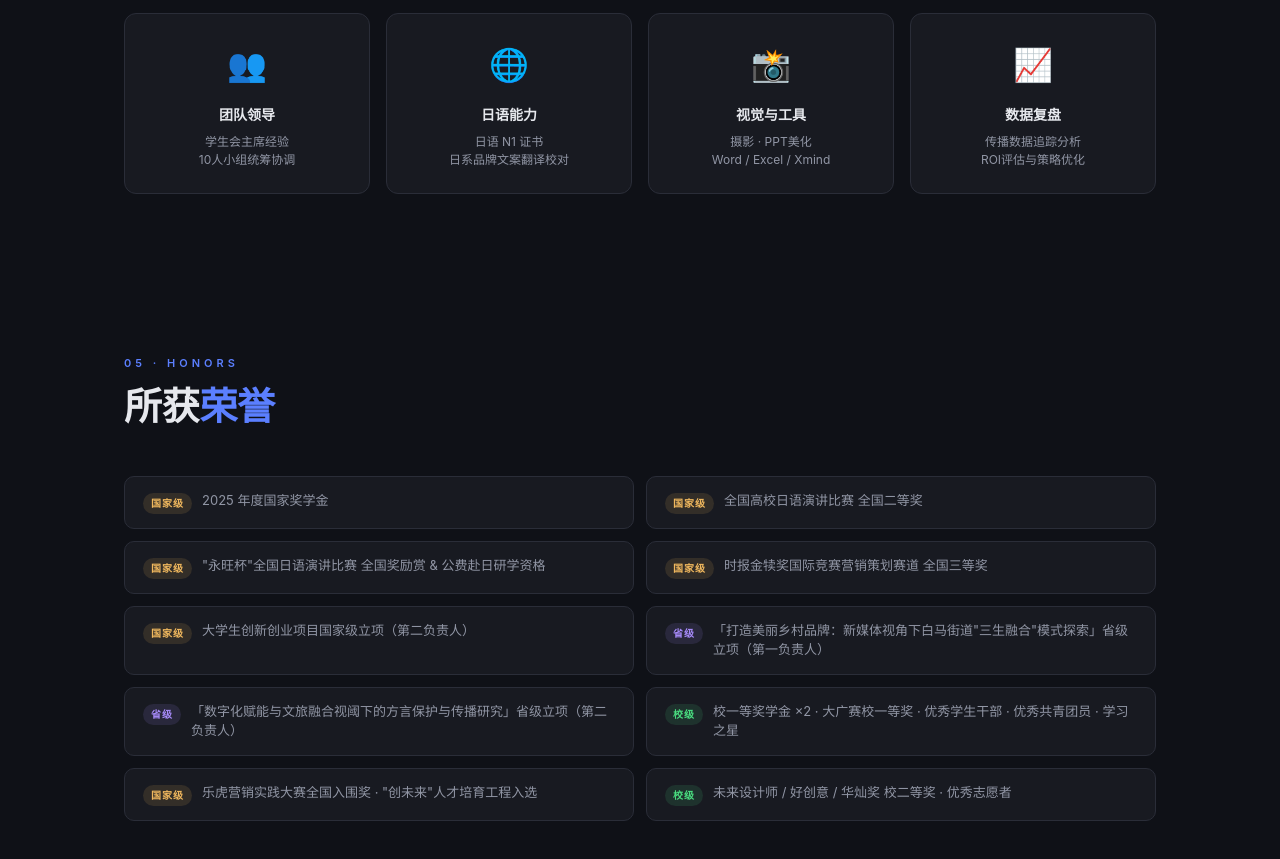
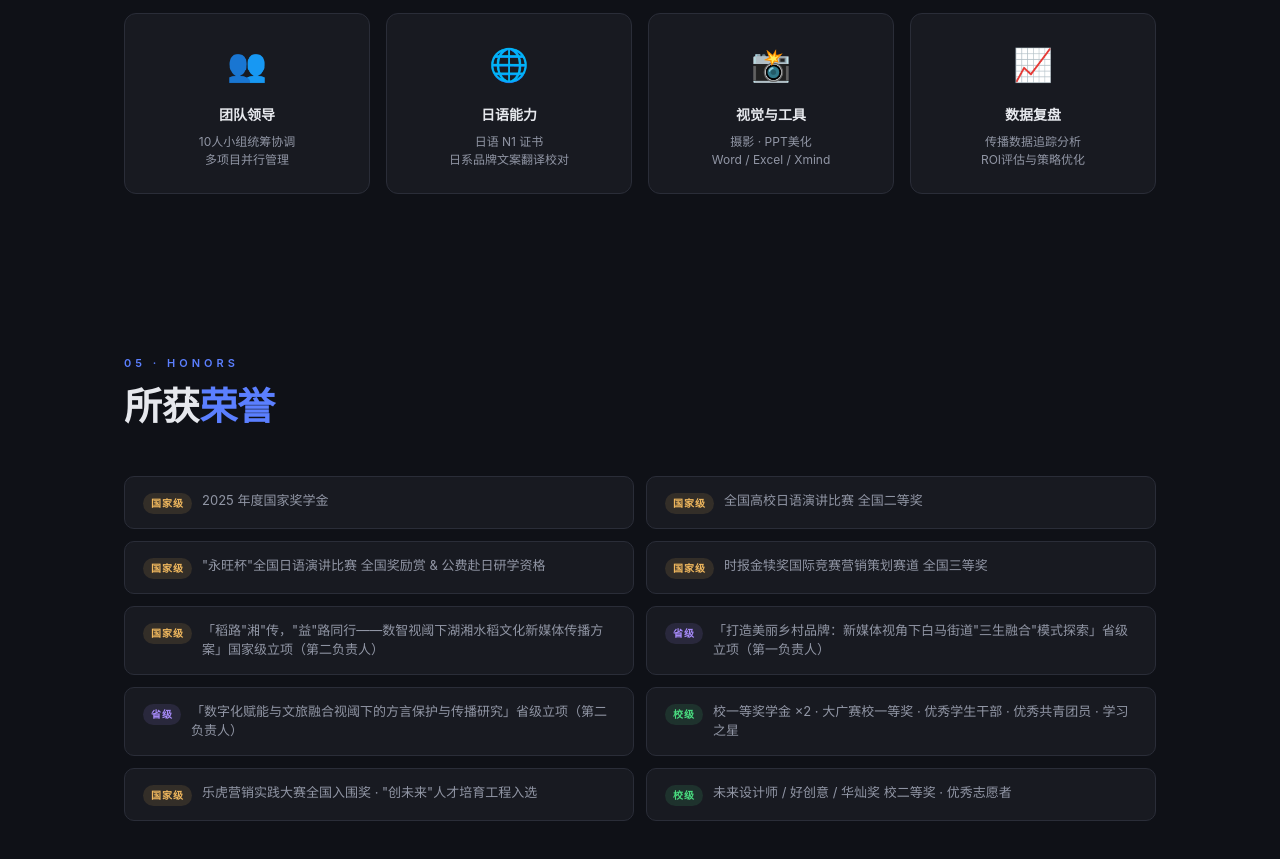
Before and after one commit to ruanchao2003/portfolio, a plain HTML site: page index.html in a window 1280 px wide. Shown: the part 3902-4761 px from the top of the page. Drawn offline with Linux system fonts and the light colour scheme.

Commit message:
修复：技能卡描述 + 国家级大创项目名

```diff
--- a/index.html
+++ b/index.html
@@ -800,7 +800,7 @@
     <div class="skill-card fade-in">
       <div class="skill-icon">&#x1f465;</div>
       <div class="skill-name">团队领导</div>
-      <div class="skill-desc">学生会主席经验<br>10人小组统筹协调</div>
+      <div class="skill-desc">10人小组统筹协调<br>多项目并行管理</div>
     </div>
     <div class="skill-card fade-in">
       <div class="skill-icon">&#x1f310;</div>
@@ -829,7 +829,7 @@
     <li class="fade-in"><span class="honor-level national">国家级</span><span class="honor-text">全国高校日语演讲比赛 全国二等奖</span></li>
     <li class="fade-in"><span class="honor-level national">国家级</span><span class="honor-text">"永旺杯"全国日语演讲比赛 全国奖励赏 &amp; 公费赴日研学资格</span></li>
     <li class="fade-in"><span class="honor-level national">国家级</span><span class="honor-text">时报金犊奖国际竞赛营销策划赛道 全国三等奖</span></li>
-    <li class="fade-in"><span class="honor-level national">国家级</span><span class="honor-text">大学生创新创业项目国家级立项（第二负责人）</span></li>
+    <li class="fade-in"><span class="honor-level national">国家级</span><span class="honor-text">「稻路"湘"传，"益"路同行——数智视阈下湖湘水稻文化新媒体传播方案」国家级立项（第二负责人）</span></li>
     <li class="fade-in"><span class="honor-level province">省级</span><span class="honor-text">「打造美丽乡村品牌：新媒体视角下白马街道"三生融合"模式探索」省级立项（第一负责人）</span></li>
     <li class="fade-in"><span class="honor-level province">省级</span><span class="honor-text">「数字化赋能与文旅融合视阈下的方言保护与传播研究」省级立项（第二负责人）</span></li>
     <li class="fade-in"><span class="honor-level school">校级</span><span class="honor-text">校一等奖学金 ×2 · 大广赛校一等奖 · 优秀学生干部 · 优秀共青团员 · 学习之星</span></li>
```
